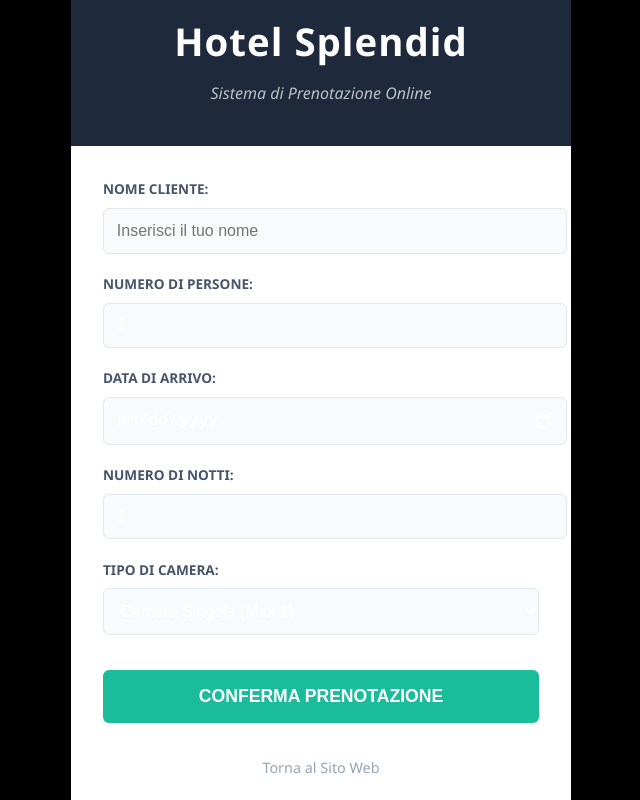
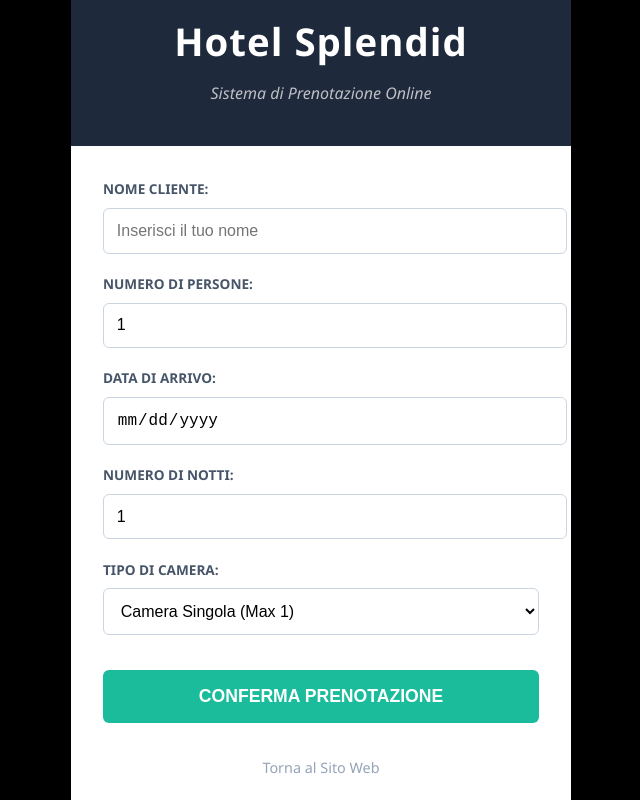
Before and after one commit to Umbe73/Project-Work-Porciello, a website built with Vite: page app_prenotazione/index.html in a window 1280 px wide. Shown: the whole page, without its empty margins (319-959 px from the left). Built offline with nearby package versions, Linux system fonts and the light colour scheme.

Commit message:
UI: sistemata visibilità testo negli input (testo nero su sfondo bianco)

```diff
--- a/app_prenotazione/src/style.css
+++ b/app_prenotazione/src/style.css
@@ -78,10 +78,11 @@ label {
 input, select {
   width: 100%;
   padding: 0.8rem;
-  border: 1px solid #e2e8f0;
+  border: 1px solid #cbd5e1;
   border-radius: 6px;
   font-size: 1rem;
-  background-color: #f8fafc;
+  background-color: #ffffff; /* Sfondo bianco per massima visibilità */
+  color: #000000;           /* Testo nero per leggere bene */
   transition: all 0.2s;
 }
 
@@ -90,6 +91,7 @@ input:focus, select:focus {
   border-color: #1abc9c;
   box-shadow: 0 0 0 3px rgba(26, 188, 156, 0.2);
   background-color: #ffffff;
+  color: #000000;
 }
 
 button {
```
Also changed, not shown: sito_hotel/prenotazione_app/assets/index-CqeKrFsb.css (deleted, +0 -1 lines), sito_hotel/prenotazione_app/assets/index-MreYDvoo.css (added, +1 -0 lines), sito_hotel/prenotazione_app/index.html (+2 -2 lines), sito_hotel/prenotazione_app/assets/index-hBJ-VGzp.js (renamed from sito_hotel/prenotazione_app/assets/index-DDLdf0vq.js).
